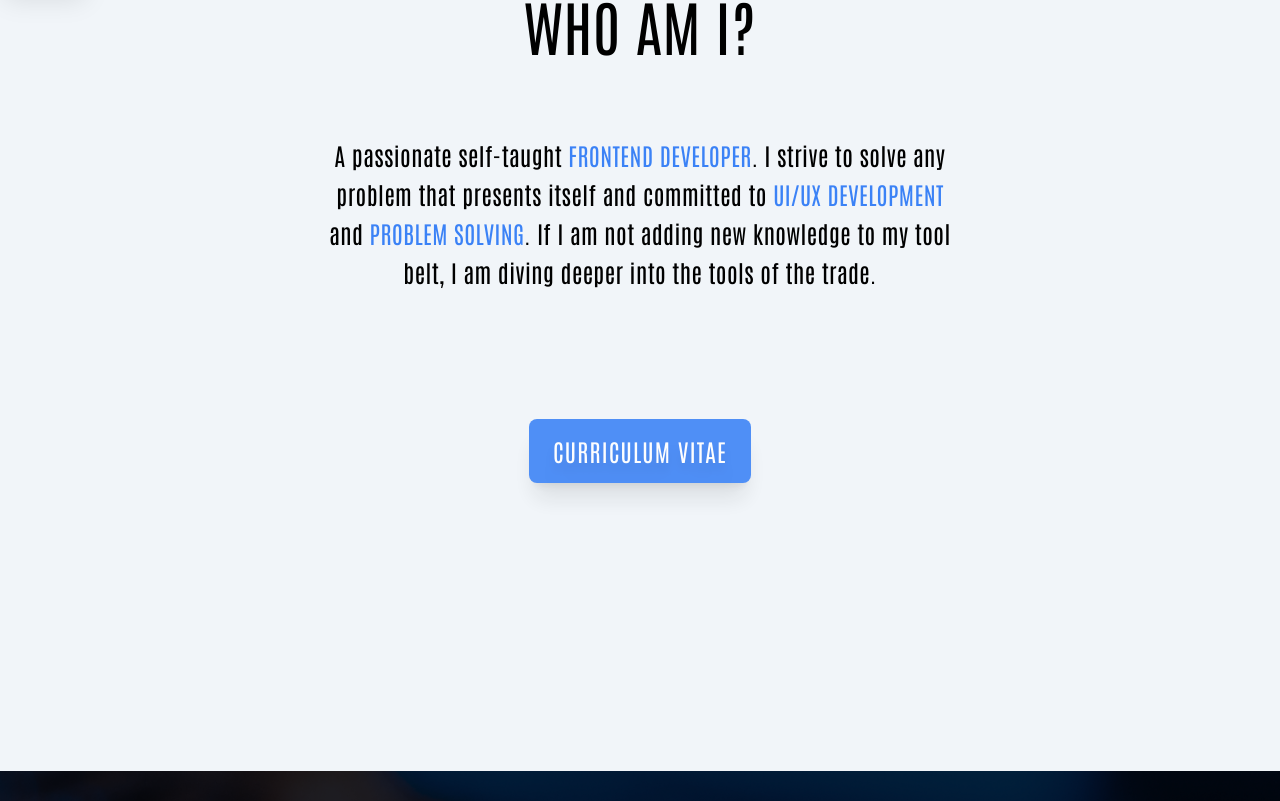
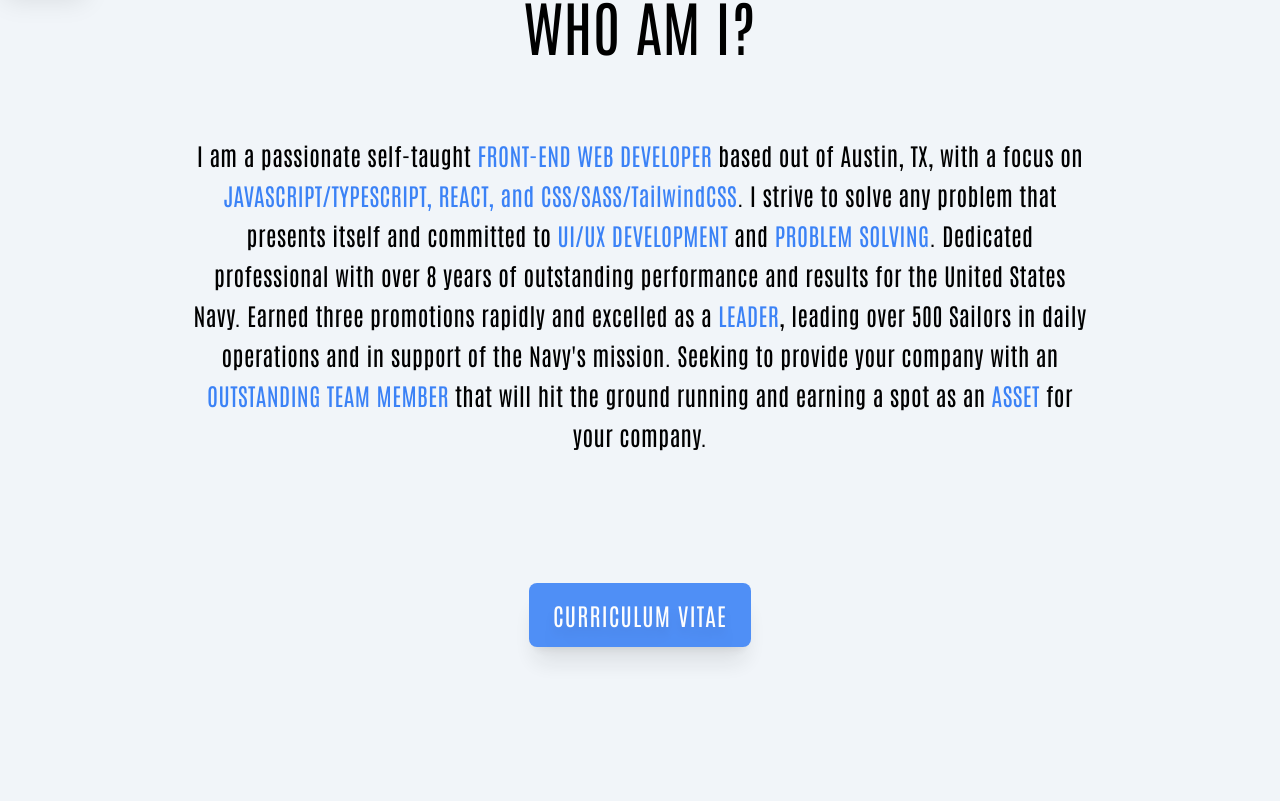
Before and after one commit to mdubelbeis/portfolio-v2, a React (Vite) app: page / in a window 1280 px wide. Shown: the part 839-1640 px from the top of the page. Built offline with nearby package versions, Linux system fonts and the light colour scheme.

Commit message:
fixed line-height

```diff
--- a/src/components/About.tsx
+++ b/src/components/About.tsx
@@ -1,16 +1,22 @@
 import { useState } from 'react';
 
 const About: React.FC = () => {
+  const spanText = 'lg:4xl text-2xl text-blue-500';
   return (
-    <section className="relative flex flex-col items-center justify-center gap-10 bg-slate-100 py-28 px-4 font-hero-text leading-loose tracking-wide text-black lg:gap-20 lg:py-72">
+    <section className="relative flex flex-col items-center justify-center gap-10 bg-slate-100 py-28 px-10 font-hero-text leading-loose tracking-wide text-black lg:gap-20 lg:py-72">
       <h2 className="text-center font-hero-text text-4xl text-black lg:text-6xl">WHO AM I?</h2>
-      <div className="md:w-9/12 lg:w-6/12">
-        <p className="text-center text-xl lg:text-2xl lg:leading-relaxed">
-          A passionate self-taught <span className="lg:4xl text-2xl text-blue-500">FRONTEND DEVELOPER</span>. I strive
-          to solve any problem that presents itself and committed to{' '}
-          <span className="lg:4xl text-2xl text-blue-500">UI/UX DEVELOPMENT</span> and{' '}
-          <span className="lg:4xl text-2xl text-blue-500">PROBLEM SOLVING</span>. If I am not adding new knowledge to my
-          tool belt, I am diving deeper into the tools of the trade.
+      <div className="flex flex-col text-center text-xl md:w-9/12 lg:text-2xl">
+        <p className="leading-10">
+          I am a passionate self-taught <span className={spanText}>FRONT-END WEB DEVELOPER</span> based out of Austin,
+          TX, with a focus on <span className={spanText}>JAVASCRIPT/TYPESCRIPT, REACT, and CSS/SASS/TailwindCSS</span>.
+          I strive to solve any problem that presents itself and committed to{' '}
+          <span className={spanText}>UI/UX DEVELOPMENT</span> and <span className={spanText}>PROBLEM SOLVING</span>.
+          Dedicated professional with over 8 years of outstanding performance and results for the United States Navy.
+          Earned three promotions rapidly and excelled as a <span className={spanText}>LEADER</span>, leading over 500
+          Sailors in daily operations and in support of the Navy's mission. Seeking to provide your company with an
+          <span className={spanText}> OUTSTANDING TEAM MEMBER</span> that will hit the ground running and earning a spot
+          as an
+          <span className={spanText}> ASSET</span> for your company.
         </p>
       </div>
       <div
```
